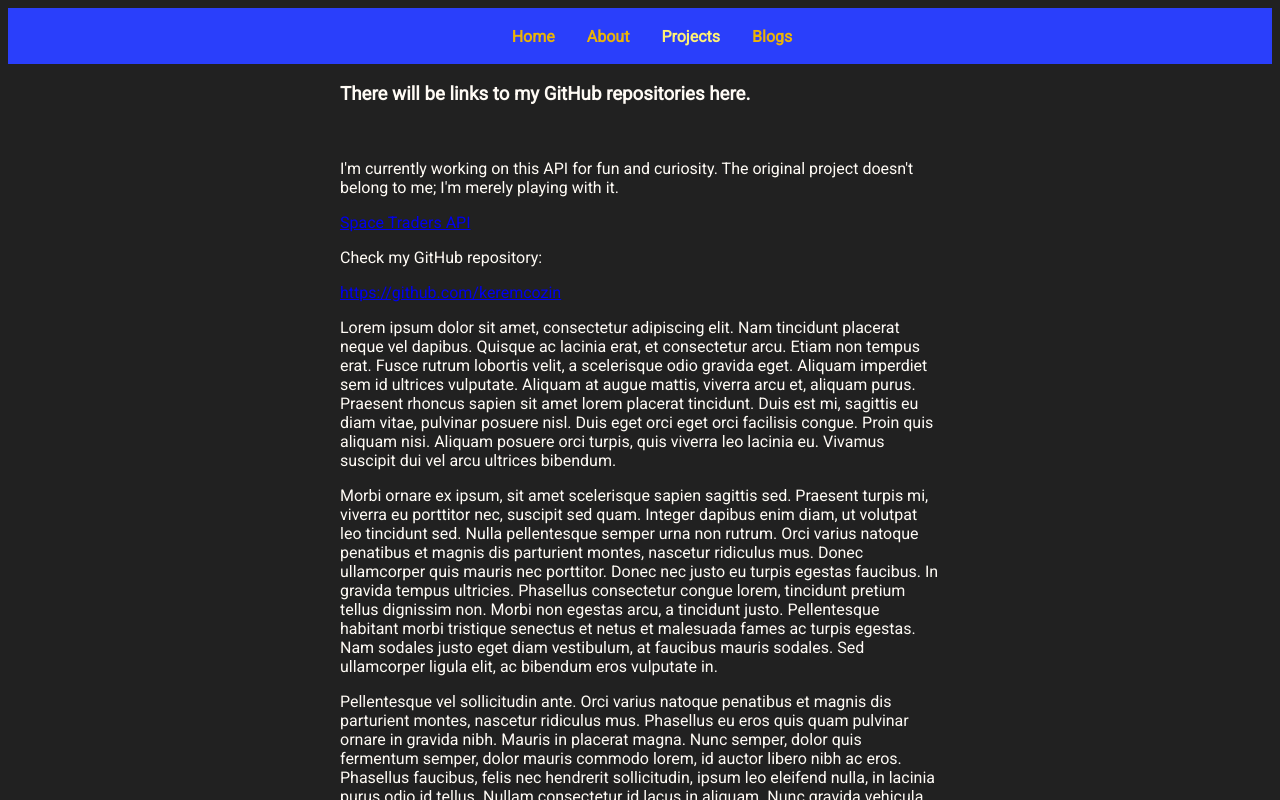
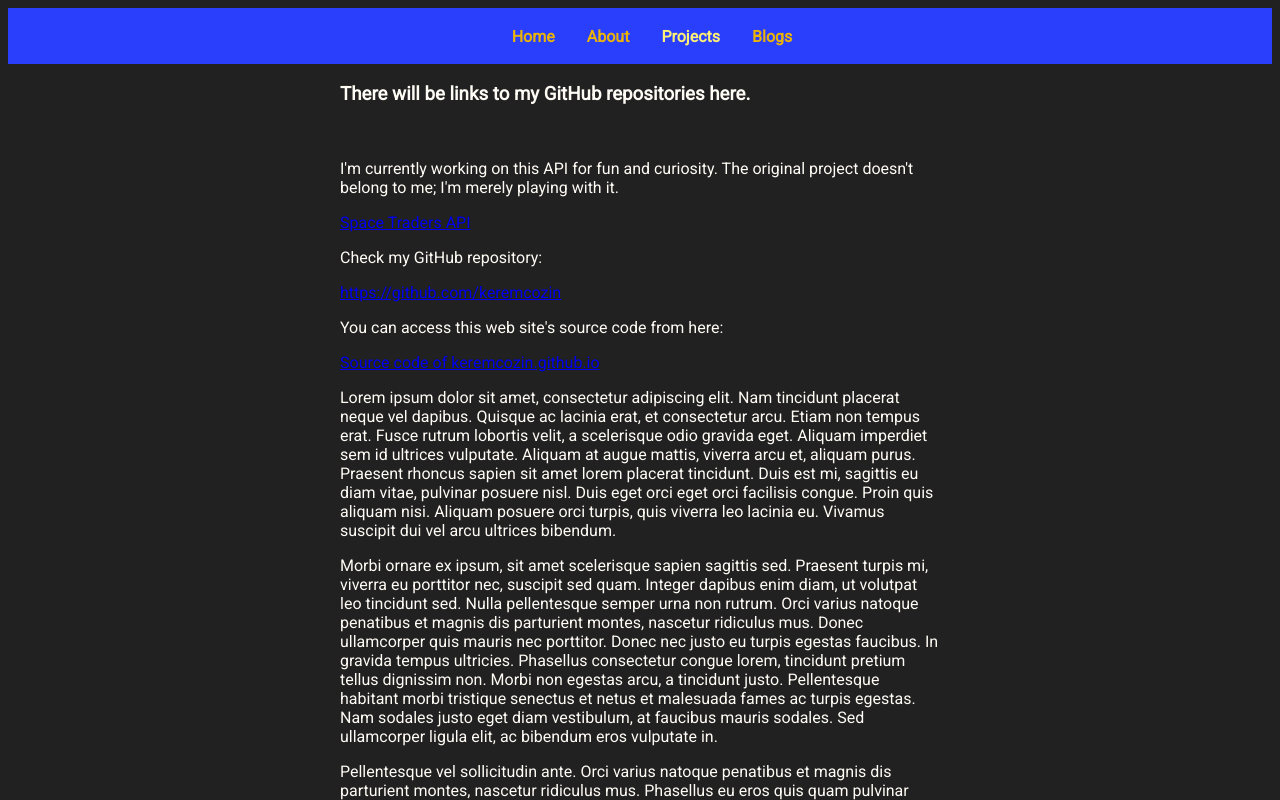
Before and after one commit to keremcozin/keremcozin.github.io, a React (Create React App) app: page /projects in a window 1280 px wide. Shown: the top 800 px of the page. Built offline with nearby package versions, Linux system fonts and the light colour scheme.

Commit message:
Added some content

```diff
--- a/src/pages/Projects.js
+++ b/src/pages/Projects.js
@@ -7,6 +7,7 @@ import { loremIpsumOne, loremIpsumTwo, loremIpsumThree, loremIpsumFour, loremIps
 const projectsHeader = "There will be links to my GitHub repositories here.";
 const projectsContentOne = "I'm currently working on this API for fun and curiosity. The original project doesn't belong to me; I'm merely playing with it.";
 const projectsContentTwo = "Check my GitHub repository:";
+const projectContentThree = "You can access this web site's source code from here:";
 
 const Projects = () => {
   return (
@@ -28,6 +29,8 @@ const Projects = () => {
         <a href="https://spacetraders.io/" target="_blank" rel="noopener noreferrer">Space Traders API</a>
         <p>{projectsContentTwo}</p>
         <a href="https://github.com/keremcozin" target="_blank" rel="noopener noreferrer">https://github.com/keremcozin</a>
+        <p>{projectContentThree}</p>
+        <a href="https://github.com/keremcozin/keremcozin.github.io/releases/tag/keremcozin.github.io-source" target="_blank" rel="noopener noreferrer">Source code of keremcozin.github.io</a>
         <div>
           <p>{loremIpsumOne}</p>
           <p>{loremIpsumTwo}</p>
```
Also changed, not shown: 7 other files (tests, documents, lock files or other folders).
